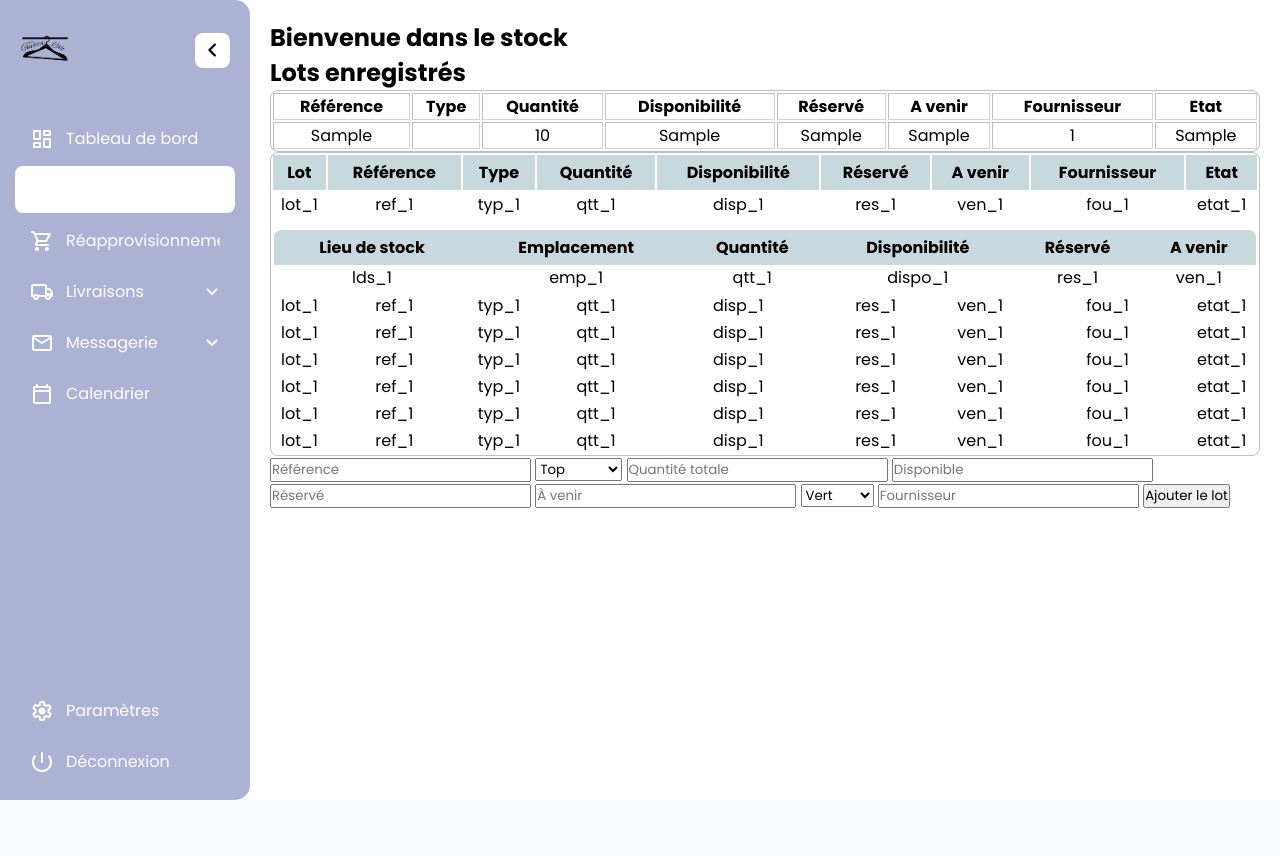
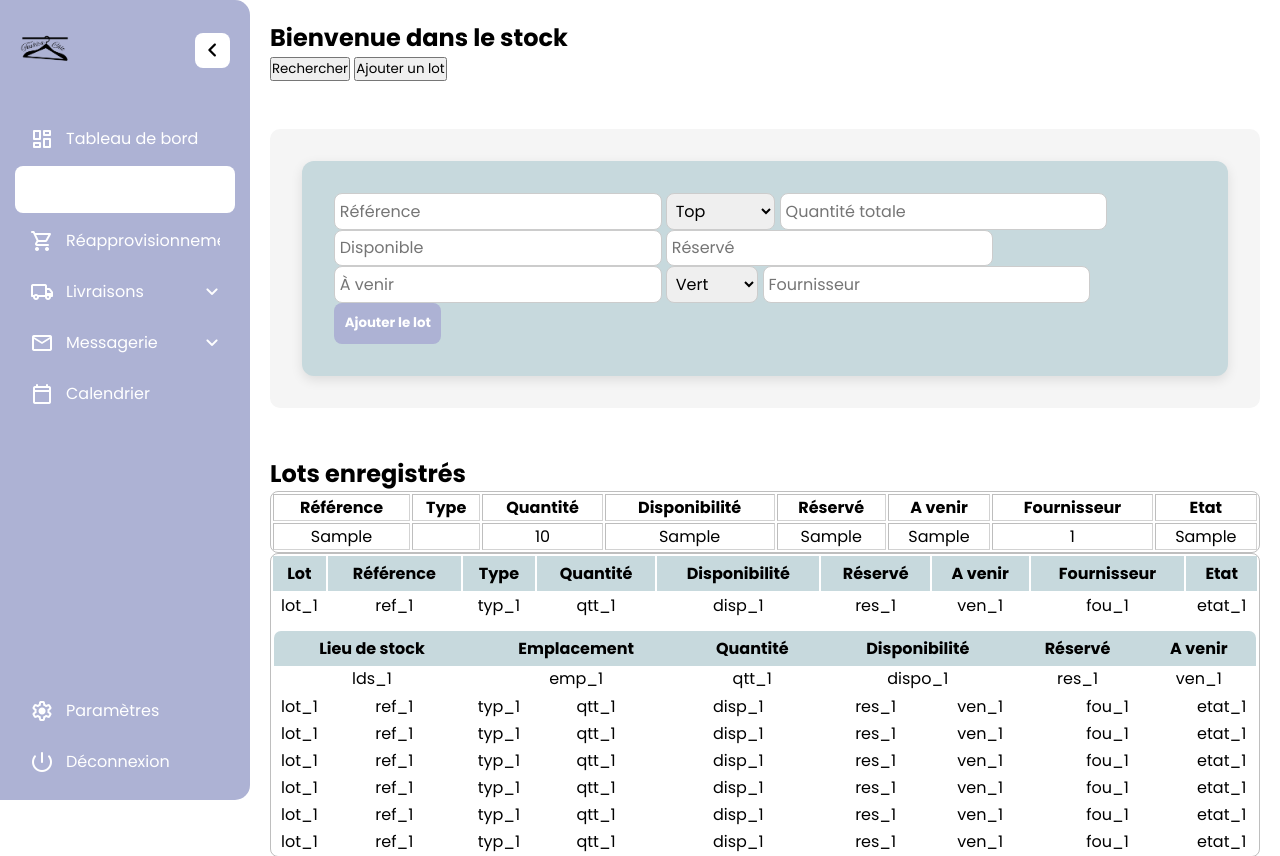
Before and after one commit to Sanitikhan/INFO-CHAS, a PHP site: page /pages/stock.php in a window 1280 px wide. Shown: the top 856 px of the page. Before the commit the page ends 800 px from the top, so only its background shows below. Run offline with PHP 8.4, Linux system fonts and the light colour scheme; tables that the repository leaves empty or names only in its code hold one stand-in row (values such as "Sample post"); some web fonts are replaced.

Commit message:
edit form

```diff
--- a/pages/stock.php
+++ b/pages/stock.php
@@ -17,6 +17,7 @@ try {
     <meta name="viewport" content="width=device-width, initial-scale=1.0">
     <title>Stock</title>
     <link rel="stylesheet" href="../public/style.css">
+    <link rel="stylesheet" href="../public/form.css">
     <link rel="icon" href="../img/logo_fc.png" type="image/png">
     <!-- Linking Google Fonts for Icons -->
     <link rel="stylesheet" href="https://fonts.googleapis.com/css2?family=Material+Symbols+Rounded:opsz,wght,FILL,GRAD@24,400,0,0" />
@@ -114,7 +115,7 @@ try {
                             <a href="#" class="nav-link dropdown-link">Mes alertes</a>
                         </li>
                         <li class="nav-item">
-                            <a href="fournisseur.php" class="nav-link dropdown-link">Fournisseurs</a>
+                            <a href="fournisseurs.php" class="nav-link dropdown-link">Fournisseurs</a>
                         </li>
                     </ul>
                 </li>
@@ -161,6 +162,34 @@ try {
 
     <section class="main-content">
         <h1>Bienvenue dans le stock</h1>
+
+        <section class="btn-section">
+            <button class="btn btn-search" id="search-lot-btn">Rechercher</button>
+            <button class="btn btn-add" id="add-lot-btn">Ajouter un lot</button>
+        </section>
+
+        <div class="form-section">
+            <form action="../actions/ajouter_lot.php" method="POST">
+                <input type="text" name="reference" placeholder="Référence" required>
+                <select name="type" placeholder="Type">
+                    <option value="TOP">Top</option>
+                    <option value="BAS">Bas</option>
+                    <option value="ENS">Ensemble</option>
+                    <option value="DSS">Dessus</option>
+                </select>
+                <input type="number" name="quantite_total" placeholder="Quantité totale">
+                <input type="number" name="disponibilite" placeholder="Disponible">
+                <input type="number" name="reserve" placeholder="Réservé">
+                <input type="number" name="a_venir" placeholder="À venir">
+                <select name="etat">
+                    <option value="vert">Vert</option>
+                    <option value="orange">Orange</option>
+                    <option value="rouge">Rouge</option>
+                </select>
+                <input type="number" name="fournisseur_id" placeholder="Fournisseur">
+                <button type="submit">Ajouter le lot</button>
+            </form>
+        </div>
 
         <!-- Affichage des lots existants -->
         <h2>Lots enregistrés</h2>
@@ -310,26 +339,6 @@ try {
                 </tr>
             </tbody>
         </table>
-        <form action="../actions/ajouter_lot.php" method="POST">
-            <input type="text" name="reference" placeholder="Référence" required>
-            <select name="type" placeholder="Type">
-                <option value="TOP">Top</option>
-                <option value="BAS">Bas</option>
-                <option value="ENS">Ensemble</option>
-                <option value="DSS">Dessus</option>
-            </select>
-            <input type="number" name="quantite_total" placeholder="Quantité totale">
-            <input type="number" name="disponibilite" placeholder="Disponible">
-            <input type="number" name="reserve" placeholder="Réservé">
-            <input type="number" name="a_venir" placeholder="À venir">
-            <select name="etat">
-                <option value="vert">Vert</option>
-                <option value="orange">Orange</option>
-                <option value="rouge">Rouge</option>
-            </select>
-            <input type="number" name="fournisseur_id" placeholder="Fournisseur">
-            <button type="submit">Ajouter le lot</button>
-        </form>
 
     </section>
 
--- a/public/form.css
+++ b/public/form.css
@@ -16,8 +16,16 @@
     border-radius: 10px;
 }
 
-form .form-fournisseur {
-    max-width: 400px;
+form {
+    width: 100%;
+    background-color: var(--secondary-color);
+    padding: 2em;
+    border-radius: 12px;
+    box-shadow: 0 4px 12px rgba(0, 0, 0, 0.1);
+    gap: 5em;
+}
+
+form .form-fournisseurs {
     margin: 5em;
     padding: 1.5em;
     border-radius: 12px;
@@ -27,28 +35,36 @@ form .form-fournisseur {
     gap: 1em;
 }
 
-.form-fournisseur h3 {
+form h3 {
     margin: 0 0 0.5em;
     color: #333;
     font-size: 1.2em;
     text-align: center;
 }
 
-.form-fournisseur input {
-    padding: 0.5em;
+form input {
+    padding: 0.3em;
     border: 1px solid #ccc;
     border-radius: 8px;
     font-size: 1em;
     transition: border-color 0.3s ease;
 }
 
-.form-fournisseur input:focus {
+form select {
+    padding: 0.3em;
+    border: 1px solid #ccc;
+    border-radius: 8px;
+    font-size: 1em;
+    transition: border-color 0.3s ease;
+}
+
+form input:focus {
     outline: none;
     border-color: var(--primary-color);
     box-shadow: 0 0 5px rgba(241, 95, 97, 0.3);
 }
 
-.form-fournisseur button {
+form button {
     padding: 0.8em;
     background-color: var(--primary-color);
     color: white;
@@ -59,6 +75,6 @@ form .form-fournisseur {
     transition: background-color 0.3s ease;
 }
 
-.form-fournisseur button:hover {
+form button:hover {
     background-color: #939ad1;
 }
```
Also changed, not shown: pages/fournisseurs.php (renamed from pages/founisseurs.php).
